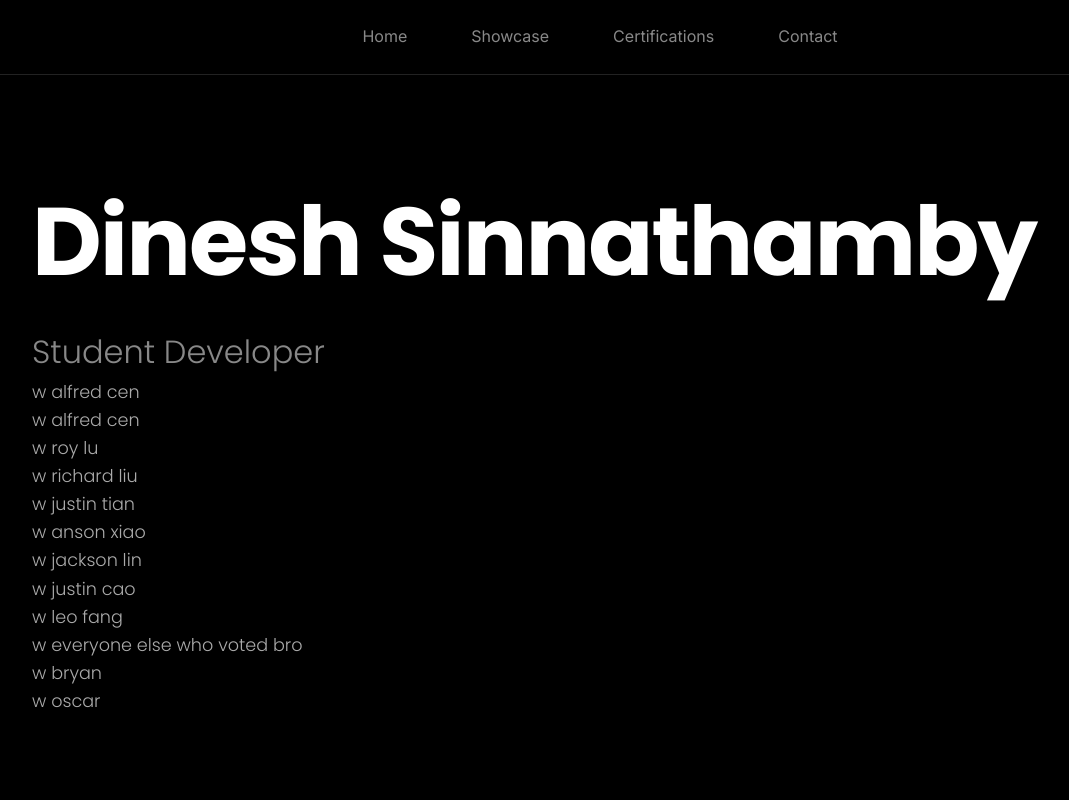
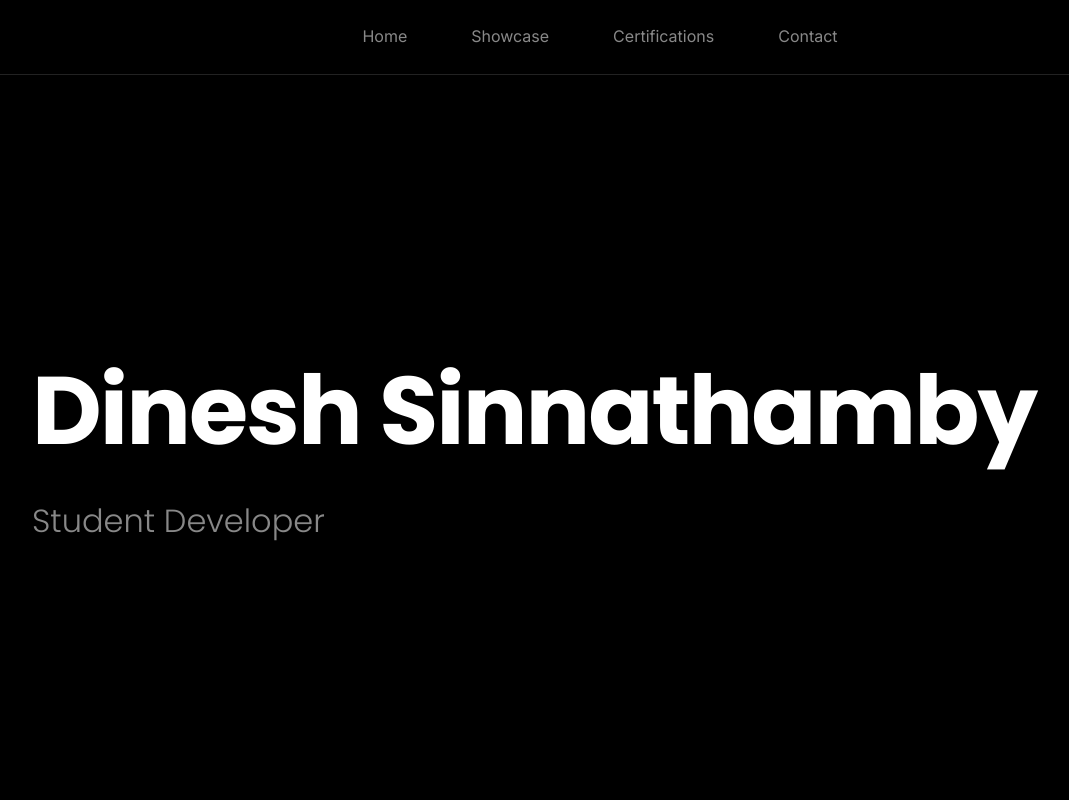
Before and after one commit to Crackle2K/Portfolio, a React (Vite) app: page /#/ in a window 1280 px wide. Before the commit this address led to /#/showcase. Shown: the top 800 px of the page, without its empty margins (40-1109 px from the left). Built offline with nearby package versions, Linux system fonts and the light colour scheme.

Commit message:
CNAME + Removed Credits

```diff
--- a/src/components/Home.tsx
+++ b/src/components/Home.tsx
@@ -3,18 +3,6 @@ function Home() {
     <section className="section hero">
       <h1 className="hero-name">Dinesh Sinnathamby</h1>
       <p className="hero-title">Student Developer</p>
-      <p>w alfred cen</p>
-      <p>w alfred cen</p>
-      <p>w roy lu</p>
-      <p>w richard liu</p>
-      <p>w justin tian</p>
-      <p>w anson xiao</p>
-      <p>w jackson lin</p>
-      <p>w justin cao</p>
-      <p>w leo fang</p>
-      <p>w everyone else who voted bro</p>
-      <p>w bryan</p>
-      <p>w oscar</p>
     </section>
   )
 }
```
Also changed, not shown: 1 other file (tests, documents, lock files or other folders).
